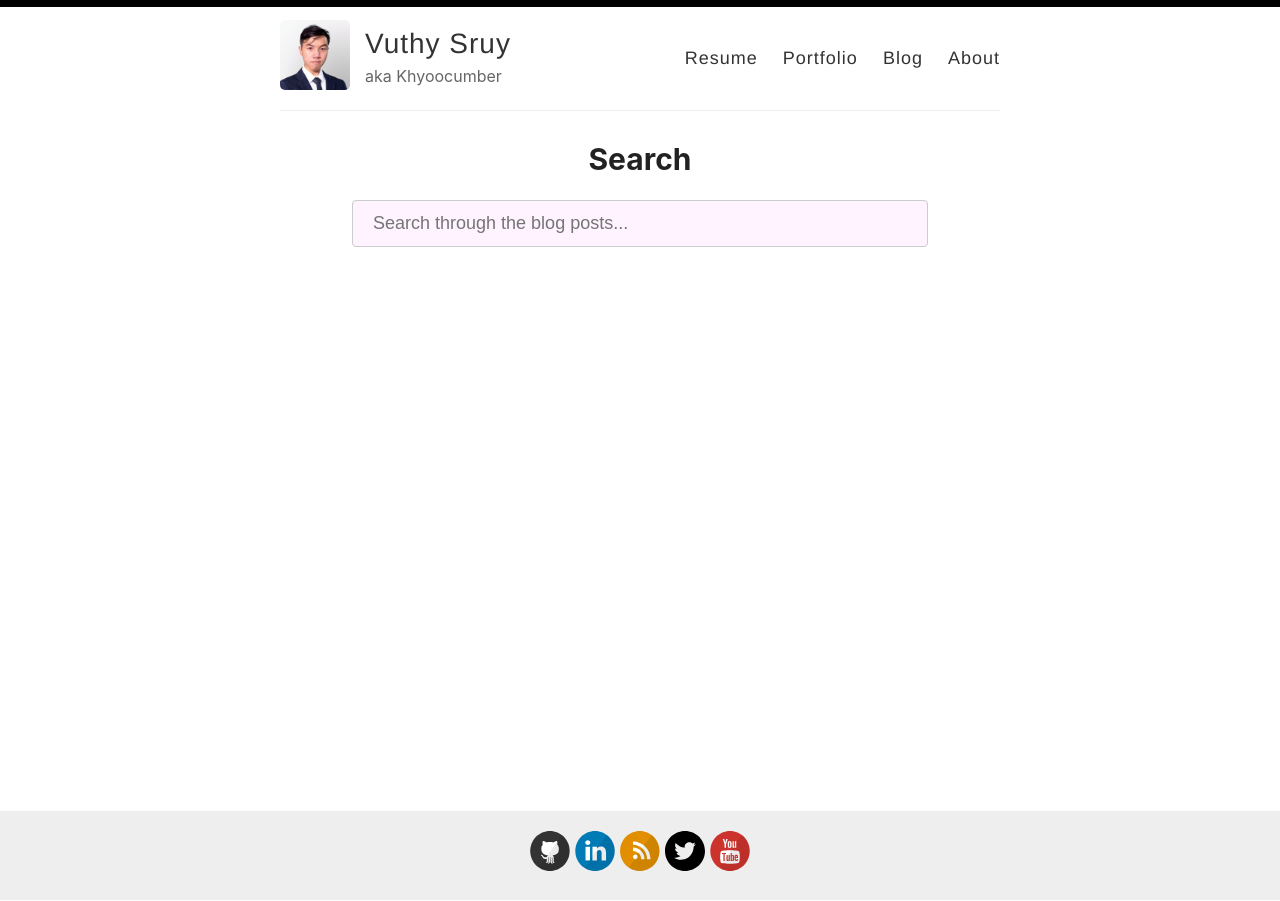
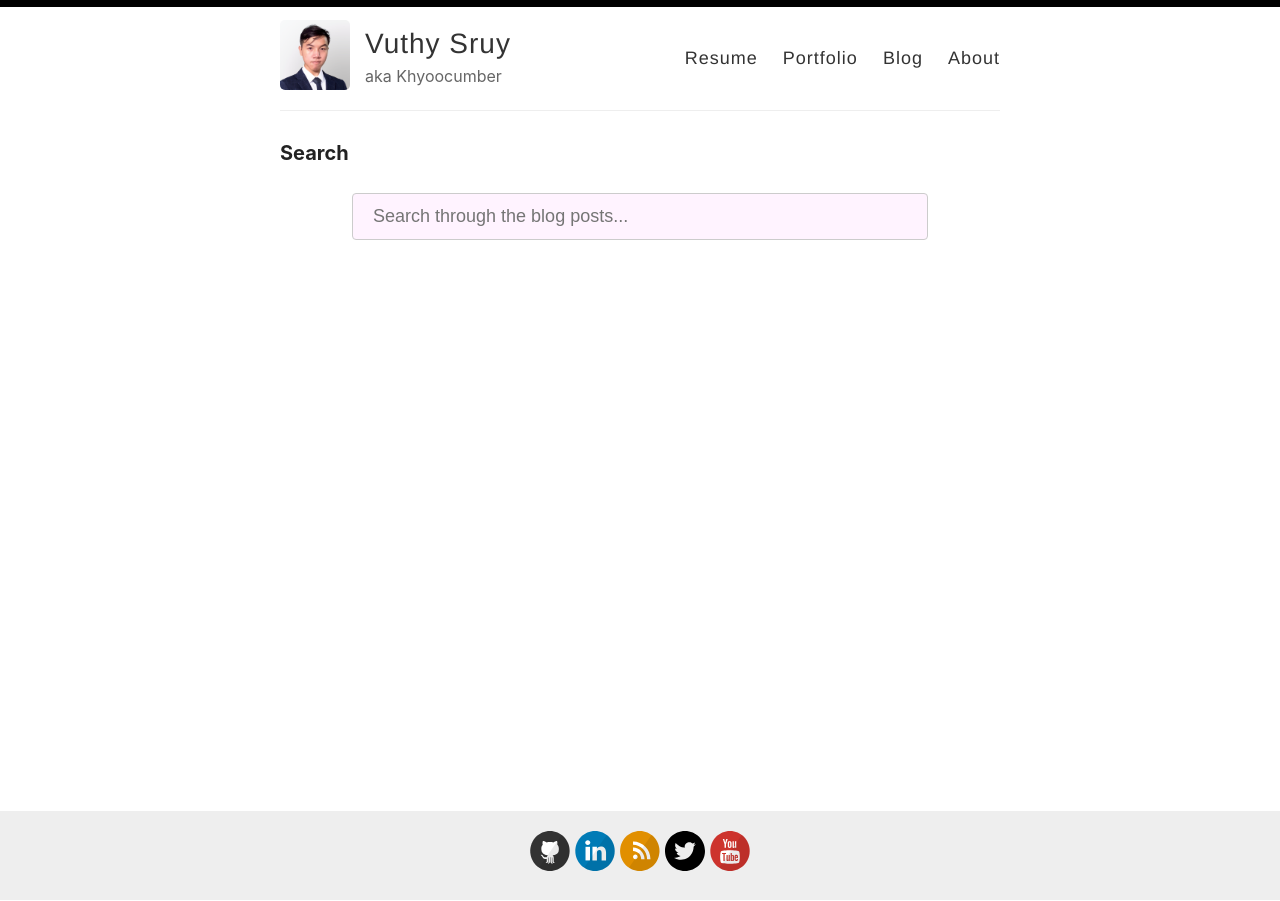
Before and after one commit to VuthySruy/VuthySruy.github.io, a Jekyll site: the page built from _pages/search.md, in a window 1280 px wide. Built offline with Jekyll 4.4.1, drawn with Linux system fonts in a browser that asks for light colours.

Commit message:
Update page.html

```diff
--- a/_layouts/page.html
+++ b/_layouts/page.html
@@ -4,7 +4,7 @@ layout: default
 
 <article class="page">
 
-  <h1>{{ page.title }}</h1>
+  <h3 style="text-align: left;">{{ page.title }}</h3>
 
   <div class="entry">
     {{ content }}
```
